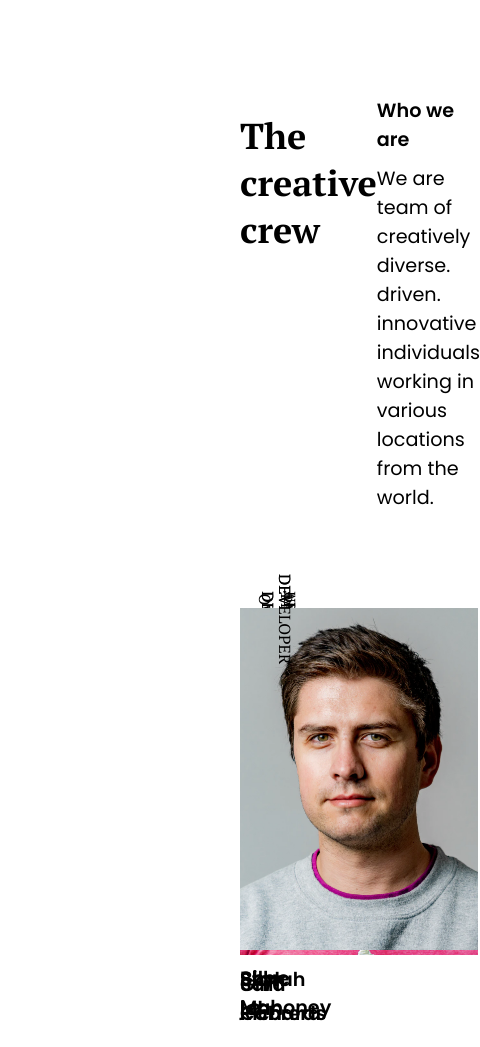
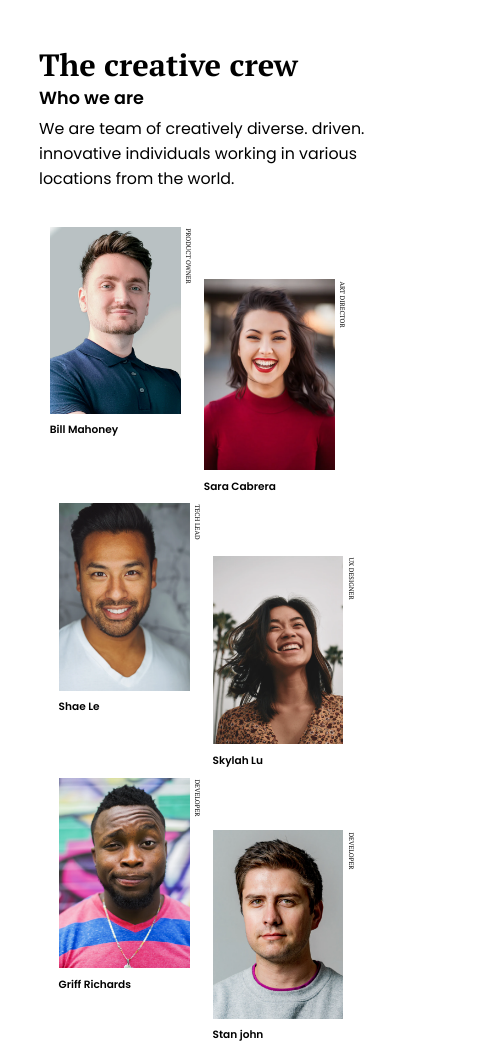
Before and after one commit to Wtheodoro/my_team_page, a plain HTML site: page index.html in a window 390 px wide. Shown: the top 1047 px of the page, 480 px wide, since content can reach past the window. Drawn offline with Linux system fonts and the light colour scheme.

Commit message:
mediaqueries

```diff
--- a/style.css
+++ b/style.css
@@ -5,11 +5,18 @@
     font-family: 'Poppins', sans-serif;
 }
 
+body {
+    display: flex;
+    flex-direction: column;
+    justify-content: center;
+    align-items: center;
+}
+
 .top {
-    background-color: lightskyblue;
-    margin: 6rem 15rem;
+    width: 80%;
     display: flex;
-    justify-content: space-around;
+    justify-content: space-between;
+    margin: 4rem 0;
 }
 
 .top h1 {
@@ -35,17 +42,20 @@
 }
 
 .the-crew {
-    background-color: rgb(250, 135, 225);
-    margin: 6rem 15rem;
     display: flex;
-    justify-content: space-between;
+    justify-content: center;
     flex-wrap: wrap;
+    max-width: 80%;
+    margin-bottom: 4rem;
 }
 
 .the-crew .member-card {
-    background-color: limegreen;
     margin-bottom: 1rem;
-    width: 30%;
+    width: fit-content;
+}
+
+.member-card + .member-card {
+    margin-left: 2rem;
 }
 
 .the-crew .member-card h2{
@@ -55,6 +65,7 @@
 .the-crew .member-card .field {
     display: flex;
     position: relative;
+
 }
 
 .the-crew .member-card .field img {
@@ -63,11 +74,16 @@
 }
 
 .the-crew .member-card .field p {
+    font-size: .75rem;
     font-family: 'PT Serif', sans-serif;
     text-transform: uppercase;
+    height: 1rem;
+    width: 10rem;
     transform: rotate(90deg);
     position: absolute;
-    left: 40%;
+    top: 21%;
+    left: 70%;
+    z-index: 10;
 }
 
 .footer {
@@ -77,9 +93,85 @@
     justify-content: center;
 }
 
-@media(min-width: 768px) {
+@media(min-width: 769px) {
     .the-crew .member-card:nth-child(3n - 1) {
-        background-color: lightpink;
         padding-top: 4.2rem;
+        padding-top: 6rem;
     }
 }
+
+@media(max-width: 768px) {
+    .top {
+        display: flex;
+        flex-direction: column;
+    }
+
+    .the-crew .member-card:nth-child(even) {
+        padding-top: 4.2rem;
+        padding-top: 6rem;
+    }
+}
+
+@media(max-width: 659px) {
+    html {
+        font-size: 75%;
+    }
+
+    .top h1 {
+        font-size: 3rem;
+    }
+
+    .top .description {
+        width: 30rem;
+    }
+
+    .top .description h3 {
+        font-size: 1.6rem;
+    }
+
+    .top .description p {
+        font-size: 1.4rem;
+    }
+}
+
+
+@media(max-width: 420px) {
+    html {
+        font-size: 55%;
+    }
+
+    .top h1 {
+        font-size: 3.5rem;
+    }
+
+    .top .description {
+        width: 40rem;
+    }
+
+    .top .description h3 {
+        font-size: 2rem;
+    }
+
+    .top .description p {
+        font-size: 1.8rem;
+    }
+}
+
+
+@media(max-width: 375px) {
+    html {
+        font-size: 50%;
+    }
+
+    .top h1 {
+        font-size: 3.5rem;
+    }
+
+    .top .description h3 {
+        font-size: 2.5rem;
+    }
+
+    .top .description p {
+        font-size: 2rem;
+    }
+}
```
